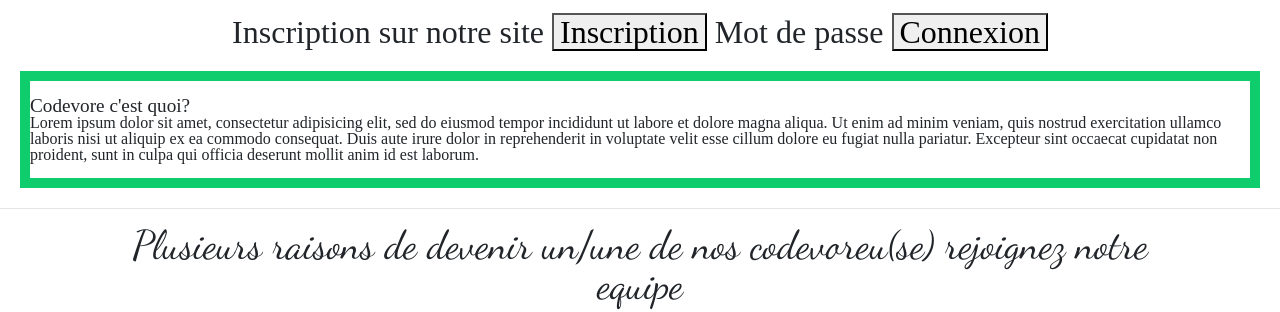
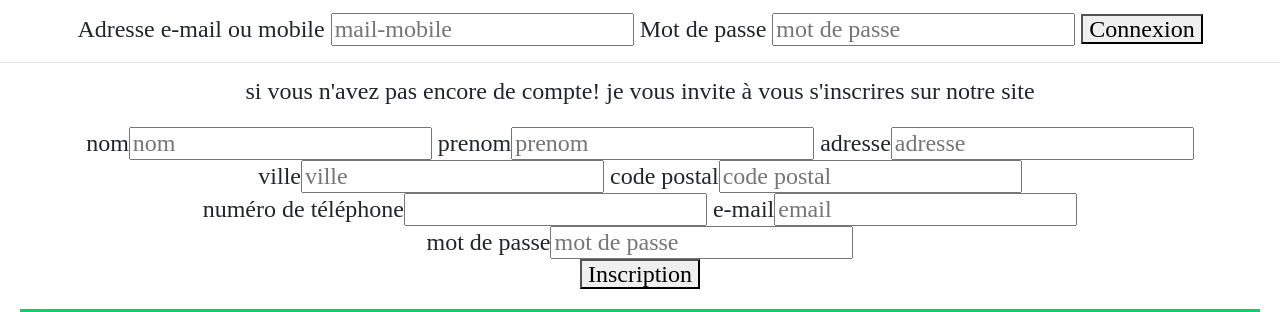
Before and after one commit to ferri1/codevores-projet, a plain HTML site: page professionnel.html in a window 1280 px wide. Shown: the part 502-814 px from the top of the page. Drawn offline with nearby package versions, Linux system fonts and the light colour scheme.

Commit message:
rajouté un formulaire d'inscription
pour les recruteurs et les professionnelles

```diff
--- a/professionnel.html
+++ b/professionnel.html
@@ -95,11 +95,22 @@
 
 
   </header>
-  <div style="text-align: center; padding-top: 15px; font-size:4vh">
-  <label for="sujet">Inscription sur notre site</label>
-  <a href="nom_de_la_page"><button>Inscription</button></a>
-  <label for="sujet">Mot de passe</label>
-  <a href="nom_de_la_page"><button>Connexion</button></a>
+  <div style="text-align: center; padding-top: 15px; font-size:3vh">
+        <label for="sujet">Adresse e-mail ou mobile</label>
+        <input type="text" name="" value="" placeholder="mail-mobile">
+        <label for="sujet">Mot de passe</label>
+        <input type="text" name="" value="" placeholder="mot de passe">
+        <a href="nom_de_la_page"><button>Connexion</button></a><hr>
+        <h3>si vous n'avez pas encore de compte! je vous invite à vous s'inscrires sur notre site</h3><br>
+        nom<input type="nom" name="" placeholder="nom">
+          prenom<input type="prenom" name="" placeholder="prenom">
+          adresse<input type="adresse" name="" placeholder="adresse"><br>
+          ville<input type="ville" name="" placeholder="ville">
+          code postal<input type="code postal" name="" placeholder="code postal"><br/>
+          numéro de téléphone<input type="number" name="">
+          e-mail<input type="email" name="" value="" placeholder="email"><br/>
+          mot de passe<input type="text" name="" value="" placeholder="mot de passe"><br/>
+          <a href="nom_de_la_page"><button>Inscription</button></a>
   </div>
   <div  style="width: auto;  padding-top: 15px; padding-bottom: 15px; border: 10px solid #0fcc6c; margin: 20px;">
     <h5>Codevore c'est quoi?</h5>
@@ -268,7 +279,7 @@
      <div class="footer">
         <p>Copyrighet</p>
         <p>Mention légales</p>
-        <p>Ferri lynda<br>
+        <p>Ferri lynda<br
         année 2020</p>
     </div>
 
```
Also changed, not shown: index.html (+17 -0 lines).
